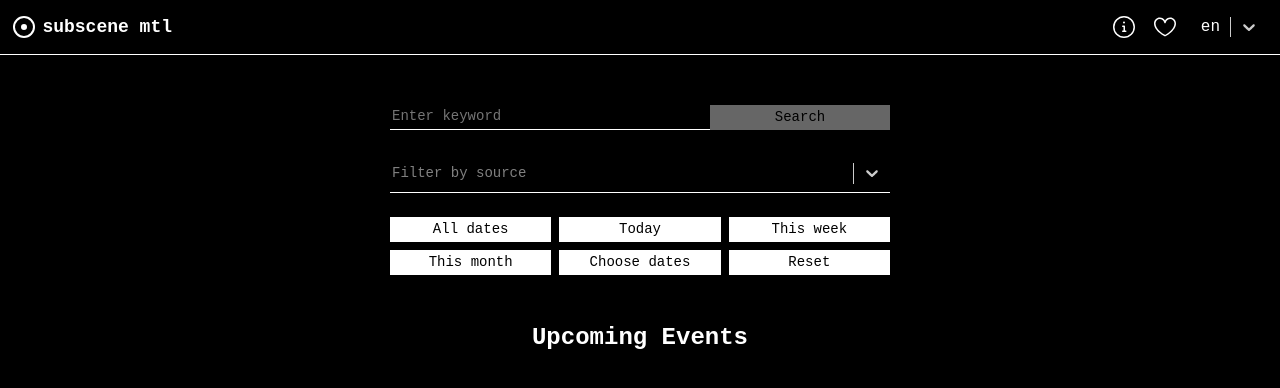
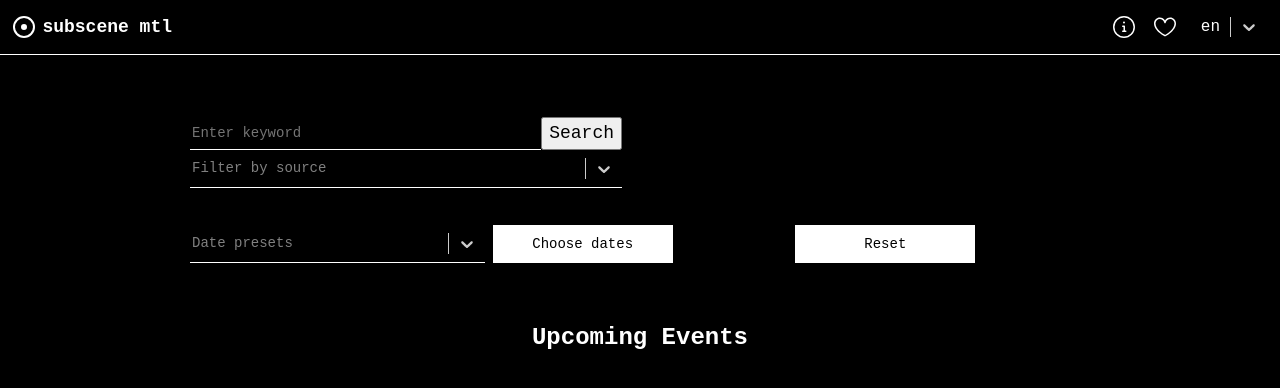
Before and after one commit to naemtl/eventhorizon2-fe, a React (Vite) app: page / in a window 1280 px wide. Shown: the top 388 px of the page. Built offline with nearby package versions, Linux system fonts and the light colour scheme; no server answers.

Commit message:
cleanup filterandsearch - reusable dropdown component

```diff
--- /dev/null
+++ b/src/components/DropdownMenu/DropdownMenu.tsx
@@ -0,0 +1,73 @@
+import type { DropdownMenuProps } from './DropdownMenu.types.ts';
+import Select from 'react-select';
+
+function DropdownMenu({ isMulti = false, onChange, options, placeholder, value }: DropdownMenuProps) {
+  return (
+    <Select
+      isClearable
+      isMulti={isMulti}
+      options={options}
+      placeholder={placeholder}
+      isSearchable={false}
+      onChange={onChange}
+      value={value}
+      styles={{
+        control: baseStyles => ({
+          ...baseStyles,
+          'backgroundColor': 'var(--black)',
+          'border': 'none',
+          'borderBottom': '1px solid var(--white)',
+          'borderColor': 'none',
+          'borderRadius': '0',
+          'boxShadow': 'none',
+          'cursor': 'pointer',
+          'fontSize': 'var(--text-xs)',
+          '&:hover': {
+            borderColor: 'var(--white)',
+          },
+          '& > div:first-of-type': {
+            padding: '2px',
+          },
+        }),
+        menu: baseStyles => ({
+          ...baseStyles,
+          backgroundColor: 'var(--black)',
+          border: '1px solid var(--white)',
+          borderRadius: '5px',
+        }),
+        multiValue: baseStyles => ({
+          ...baseStyles,
+          '[role=\'button\']': {
+            color: 'var(--black)',
+          },
+          '[role=\'button\']:hover': {
+            backgroundColor: 'var(--satan)',
+            color: 'var(--white)',
+          },
+        }),
+        placeholder: baseStyles => ({
+          ...baseStyles,
+          margin: 0,
+        }),
+        option: baseStyles => ({
+          ...baseStyles,
+          'backgroundColor': 'var(--black)',
+          'cursor': 'pointer',
+          'fontSize': 'var(--text-xs)',
+          'marginBottom': 'var(--space-xxs)',
+          'padding': 'var(--space-xxs) var(--space-xs)',
+          '&:hover': {
+            backgroundColor: 'var(--white)',
+            color: 'var(--black)',
+          },
+        }),
+        singleValue: baseStyles => ({
+          ...baseStyles,
+          color: 'var(--white)',
+        }),
+      }}
+    />
+  );
+}
+
+export default DropdownMenu;
--- /dev/null
+++ b/src/components/DropdownMenu/DropdownMenu.types.ts
@@ -0,0 +1,11 @@
+import type { Option } from 'src/types/index.js';
+
+interface DropdownMenuProps {
+  isMulti?: boolean;
+  onChange: (value: any) => void; // TODO: check type
+  options: Array<Option>;
+  placeholder: string;
+  value?: Array<Option> | Option | null;
+}
+
+export type { DropdownMenuProps };
--- a/src/pages/Calendar/FilterAndSearch/FilterAndSearch.module.css
+++ b/src/pages/Calendar/FilterAndSearch/FilterAndSearch.module.css
@@ -59,6 +59,12 @@
   cursor: not-allowed;
 }
 
+.searchSelectContainer {
+  display: flex;
+  flex-direction: column;
+  justify-content: space-between;
+}
+
 .searchContainer, .selectContainer {
   width: 100%;
 }
@@ -66,6 +72,11 @@
 .searchContainer {
   justify-content: space-between;
   display: flex;
+  max-width: 48%;
+}
+
+.selectContainer {
+  max-width: 48%;
 }
 
 @media screen and (min-width: 768px) {
@@ -75,7 +86,7 @@
   }
 
   .container {
-    max-width: 500px;
+    max-width: 900px;
   }
 
   .dateContainer {
--- a/src/pages/Calendar/FilterAndSearch/FilterAndSearch.tsx
+++ b/src/pages/Calendar/FilterAndSearch/FilterAndSearch.tsx
@@ -1,20 +1,17 @@
-import { addDays, addMonths, format, subDays } from 'date-fns';
+import type { Option } from 'src/types/index.js';
+import { addDays, addMonths, subDays } from 'date-fns';
 import { enCA, es, frCA } from 'date-fns/locale';
+
 import { memo, useCallback, useEffect, useMemo, useState } from 'react';
+import DatePicker, { registerLocale } from 'react-datepicker';
 
-import DatePicker, { registerLocale } from 'react-datepicker';
 import { useTranslation } from 'react-i18next';
-import Select from 'react-select';
 
+import DropdownMenu from 'src/components/DropdownMenu/DropdownMenu.tsx';
 import ModalWithButton from 'src/components/ModalWithButton/ModalWithButton.tsx';
-
 import styles from './FilterAndSearch.module.css';
 import 'react-datepicker/dist/react-datepicker.css';
 import './Datepicker.css';
-
-interface FilterAndSearchProps {
-  setQueryString: (queryString: string) => void;
-}
 
 const sources = [
   { value: 'askapunk', label: 'AskAPunk' },
@@ -24,15 +21,25 @@ const sources = [
   { value: 'turbohaus', label: 'Turbohaus' },
 ];
 
-function FilterAndSearch({ setQueryString }: FilterAndSearchProps) {
+function FilterAndSearch() {
   const { t, i18n } = useTranslation();
 
   const [datepickerLocal, setDatepickerLocale] = useState(enCA);
   const [keyword, setKeyword] = useState<string>('');
+  // (keyword.length >= 3 && keyword.match(/^[a-z0-9\s]+$/i))
+
   const [startDate, setStartDate] = useState<Date | null>();
   const [endDate, setEndDate] = useState<Date | null>();
+  const [selectedDatePreset, setSelectedDatePreset] = useState<Option | null>(null);
   const [selectedSources, setSelectedSources] = useState<string[]>([]);
   const [isModalOpen, setIsModalOpen] = useState(false);
+
+  const datePresets = useMemo(() => [
+    { value: 'all', label: t('calendar.all-dates') },
+    { value: 'today', label: t('calendar.today') },
+    { value: 'week', label: t('calendar.this-week') },
+    { value: 'month', label: t('calendar.this-month') },
+  ], [t]);
 
   useEffect(() => {
     if (i18n.language === 'fr') {
@@ -47,11 +54,62 @@ function FilterAndSearch({ setQueryString }: FilterAndSearchProps) {
       registerLocale('enCA', enCA);
       setDatepickerLocale(enCA);
     }
-
     return () => {
       setDatepickerLocale(enCA);
     };
   }, [i18n.language]);
+
+  useEffect(() => {
+    switch (selectedDatePreset?.value) {
+      case 'all':
+        setStartDate(subDays(new Date(), 1));
+        setEndDate(null);
+        break;
+      case 'today':
+        setStartDate(subDays(new Date(), 1));
+        setEndDate(new Date());
+        break;
+      case 'week':
+        setStartDate(subDays(new Date(), 1));
+        setEndDate(addDays(new Date(), 7));
+        break;
+      case 'month':
+        setStartDate(subDays(new Date(), 1));
+        setEndDate(addMonths(new Date(), 1));
+        break;
+      default:
+        setStartDate(subDays(new Date(), 1));
+        setEndDate(null);
+        break;
+    }
+  }, [selectedDatePreset]);
+
+  useEffect(() => {
+    const handleLanguageChange = () => {
+      switch (selectedDatePreset?.value) {
+        case 'all':
+          setSelectedDatePreset({ value: 'all', label: t('calendar.all-dates') });
+          break;
+        case 'today':
+          setSelectedDatePreset({ value: 'today', label: t('calendar.today') });
+          break;
+        case 'week':
+          setSelectedDatePreset({ value: 'week', label: t('calendar.this-week') });
+          break;
+        case 'month':
+          setSelectedDatePreset({ value: 'month', label: t('calendar.this-month') });
+          break;
+        default:
+          setSelectedDatePreset(null);
+          break;
+      }
+    };
+    i18n.on('languageChanged', handleLanguageChange);
+
+    return () => {
+      i18n.off('languageChanged', handleLanguageChange);
+    };
+  }, [i18n, selectedDatePreset, t]);
 
   const handleReset: () => void = useCallback(() => {
     setKeyword('');
@@ -60,48 +118,32 @@ function FilterAndSearch({ setQueryString }: FilterAndSearchProps) {
     setEndDate(null);
   }, []);
 
-  const handleSubmit: () => void = useCallback(() => {
-    let queryString = '';
-
-    if (startDate) {
-      const formattedStartDate = format(startDate, 'yyyy-MM-dd');
-      queryString += `start=${formattedStartDate}`;
-    }
-    if (endDate) {
-      const formattedEndDate = format(endDate, 'yyyy-MM-dd');
-      queryString += `&end=${formattedEndDate}`;
-    }
-    if (selectedSources.length > 0) {
-      queryString += `&source=${selectedSources.join(',')}`;
-    }
-    if (keyword) {
-      queryString += `&keyword=${keyword}`;
-    }
-
-    setQueryString(queryString);
-    handleReset();
-  }, [startDate, endDate, selectedSources, keyword, setQueryString, handleReset]);
-
-  const isSubmitDisabled: boolean = useMemo(
-    () =>
-      !(
-        (
-          (!keyword
-            || (keyword.length >= 3 && keyword.match(/^[a-z0-9\s]+$/i)))
-          && (startDate || endDate || selectedSources.length > 0)
-        ) // FIXME: make this better
-      ),
-    [startDate, endDate, selectedSources, keyword],
-  );
-
   const selectDateRange = useCallback((dates: Date[]) => {
     const [start, end] = dates;
     setStartDate(start);
     setEndDate(end);
   }, []);
 
+  const handleSourceSelectChange = useCallback(
+    (selectedOptions: Option[]) =>
+      setSelectedSources(selectedOptions.map(option => option.value)),
+    [],
+  );
+
+  const handleDatePresetChange = useCallback(
+    (selectedOption: Option) => {
+      setSelectedDatePreset(selectedOption);
+    },
+    [],
+  );
+
+  const selectMultiValue = useMemo(() => sources.filter(source =>
+    selectedSources.includes(source.value),
+  ), [selectedSources]);
+
   return (
     <section className={styles.container}>
+      <div className={styles.searchSelectContainer}>
         <div className={styles.searchContainer}>
           <label className={styles.label} htmlFor="keyword">
             {t('calendar.enter-keyword')}
@@ -118,129 +160,29 @@ function FilterAndSearch({ setQueryString }: FilterAndSearchProps) {
           <button
             type="submit"
             aria-label={t('calendar.search-events')}
-          onClick={handleSubmit}
-          className={`${styles.button} ${
-            isSubmitDisabled && styles.disabled
-          }`}
+            // onClick={handleSubmit}
             title={t('calendar.search-events')}
-          disabled={isSubmitDisabled}
           >
             {t('calendar.search')}
           </button>
         </div>
         <div className={styles.selectContainer}>
-        <Select
+          <DropdownMenu
             isMulti
             options={sources}
             placeholder={t('calendar.filter-source')}
-          isSearchable={false}
-          onChange={selectedOptions =>
-            setSelectedSources(selectedOptions.map(option => option.value))}
-          value={sources.filter(source =>
-            selectedSources.includes(source.value),
-          )}
-          styles={{
-            control: baseStyles => ({
-              ...baseStyles,
-              'backgroundColor': 'var(--black)',
-              'border': 'none',
-              'borderBottom': '1px solid var(--white)',
-              'borderColor': 'none',
-              'borderRadius': '0',
-              'boxShadow': 'none',
-              'cursor': 'pointer',
-              'fontSize': 'var(--text-xs)',
-              '&:hover': {
-                borderColor: 'var(--white)',
-              },
-              '& > div:first-of-type': {
-                padding: '2px',
-              },
-            }),
-            menu: baseStyles => ({
-              ...baseStyles,
-              backgroundColor: 'var(--black)',
-              border: '1px solid var(--white)',
-              borderRadius: '5px',
-            }),
-            multiValue: baseStyles => ({
-              ...baseStyles,
-              '[role=\'button\']': {
-                color: 'var(--black)',
-              },
-              '[role=\'button\']:hover': {
-                backgroundColor: 'var(--satan)',
-                color: 'var(--white)',
-              },
-            }),
-            placeholder: baseStyles => ({
-              ...baseStyles,
-              margin: 0,
-            }),
-            option: baseStyles => ({
-              ...baseStyles,
-              'backgroundColor': 'var(--black)',
-              'cursor': 'pointer',
-              'fontSize': 'var(--text-xs)',
-              'marginBottom': 'var(--space-xxs)',
-              'padding': 'var(--space-xxs) var(--space-xs)',
-              '&:hover': {
-                backgroundColor: 'var(--white)',
-                color: 'var(--black)',
-              },
-            }),
-            singleValue: baseStyles => ({
-              ...baseStyles,
-              color: 'var(--white)',
-            }),
-          }}
+            onChange={handleSourceSelectChange}
+            value={selectMultiValue}
           />
         </div>
+      </div>
       <div className={styles.dateContainer}>
-        <button
-          className={styles.button}
-          title={t('calendar.all-dates')}
-          type="button"
-          onClick={() => {
-            setStartDate(null);
-            setEndDate(null);
-          }}
-        >
-          {t('calendar.all-dates')}
-        </button>
-        <button
-          className={styles.button}
-          title={t('calendar.today')}
-          type="button"
-          onClick={() => {
-            setStartDate(subDays(new Date(), 1));
-            setEndDate(new Date());
-          }}
-        >
-          {t('calendar.today')}
-        </button>
-        <button
-          className={styles.button}
-          title={t('calendar.this-week')}
-          type="button"
-          onClick={() => {
-            setStartDate(subDays(new Date(), 1));
-            setEndDate(addDays(new Date(), 7));
-          }}
-        >
-          {t('calendar.this-week')}
-        </button>
-        <button
-          className={styles.button}
-          title={t('calendar.this-month')}
-          type="button"
-          onClick={() => {
-            setStartDate(subDays(new Date(), 1));
-            setEndDate(addMonths(new Date(), 1));
-          }}
-        >
-          {t('calendar.this-month')}
-        </button>
+        <DropdownMenu
+          options={datePresets}
+          placeholder={t('calendar.filter-date')}
+          onChange={handleDatePresetChange}
+          value={selectedDatePreset}
+        />
         <button
           className={styles.button}
           title={t('calendar.choose-dates')}
@@ -253,19 +195,9 @@ function FilterAndSearch({ setQueryString }: FilterAndSearchProps) {
           {t('calendar.reset')}
         </button>
       </div>
+      {/* FIXME: this modal is shit */}
       <ModalWithButton
-        customStyles={{
-          overlay: {
-            backgroundColor: 'rgba(0, 0, 0, 0.75)',
-          },
-          content: {
-            background: 'rgb(0, 0, 0)',
-            inset: '220px',
-            margin: '0 auto',
-            maxWidth: '320px',
-            width: '100%',
-          },
-        }}
+        insetValue="200px 350px"
         isModalOpen={isModalOpen}
         setIsModalOpen={setIsModalOpen}
       >
--- a/src/utils/i18n/locales/en/en.ts
+++ b/src/utils/i18n/locales/en/en.ts
@@ -9,6 +9,7 @@ export const enLang = {
     'all-dates': 'All dates',
     'choose-dates': 'Choose dates',
     'enter-keyword': 'Enter keyword',
+    'filter-date': 'Date presets',
     'filter-source': 'Filter by source',
     'reset': 'Reset',
     'search': 'Search',
--- a/src/utils/i18n/locales/es/es.ts
+++ b/src/utils/i18n/locales/es/es.ts
@@ -9,6 +9,7 @@ export const esLang = {
     'all-dates': 'Todas las fechas',
     'choose-dates': 'Elige fechas',
     'enter-keyword': 'Ingresa una palabra clave',
+    'filter-date': 'Fechas predefinidas',
     'filter-source': 'Filtrar por fuente',
     'reset': 'Reiniciar',
     'search': 'Buscar',
--- a/src/utils/i18n/locales/fr/fr.ts
+++ b/src/utils/i18n/locales/fr/fr.ts
@@ -9,6 +9,7 @@ export const frLang = {
     'all-dates': 'Toutes les dates',
     'choose-dates': 'Choisis dates',
     'enter-keyword': 'Entrez un mot-clé',
+    'filter-date': 'Dates prédéfinies',
     'filter-source': 'Filtrer par source',
     'reset': 'Reinitialiser',
     'search': 'Rechercher',
```
Lines whose indentation alone changed are shown as unchanged.
